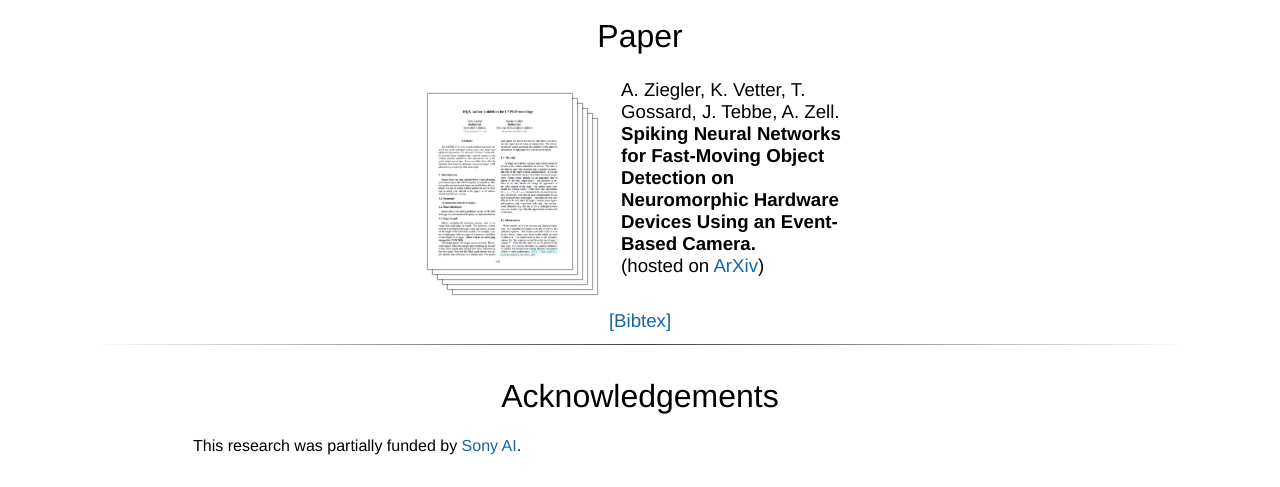
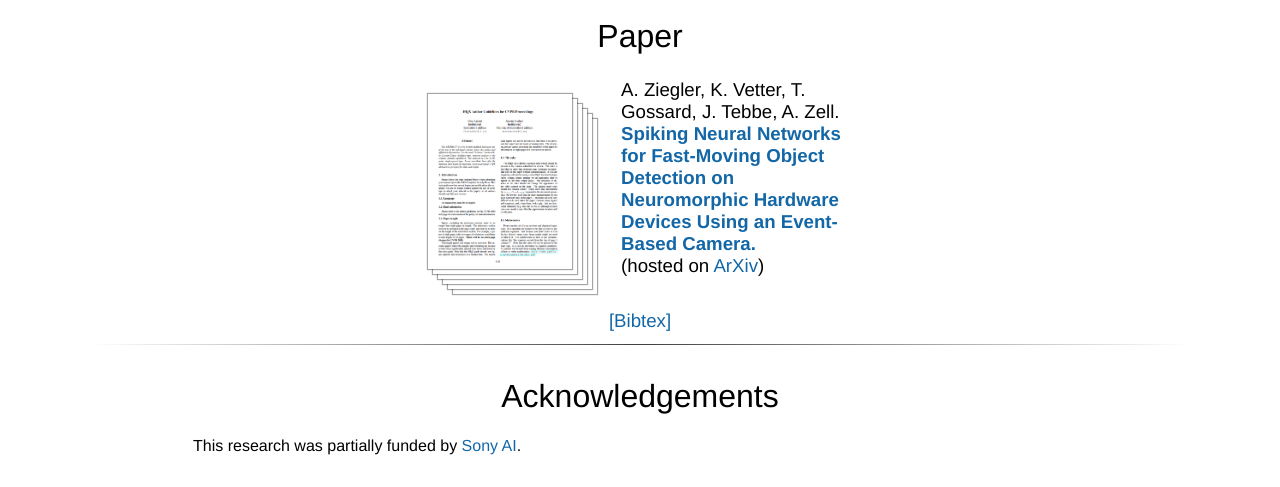
Before and after one commit to cogsys-tuebingen/snn-edge-benchmark, a plain HTML site: page index.html in a window 1280 px wide. Shown: the part 1474-1961 px from the top of the page. Drawn offline with Linux system fonts and the light colour scheme; a script that the page names is missing.

Commit message:
Added arXiv link to paper title.

```diff
--- a/index.html
+++ b/index.html
@@ -323,7 +323,7 @@
     <tr>
       <td><a href="https://arxiv.org/pdf/2403.10677"><img class="layered-paper-big" style="height:175px" src="./resources/paper.png" /></a></td>
       <td><span style="font-size:14pt">A. Ziegler, K. Vetter, T. Gossard, J. Tebbe, A. Zell.<br>
-          <b>Spiking Neural Networks for Fast-Moving Object Detection on Neuromorphic Hardware Devices Using an Event-Based Camera.</b><br>
+          <b><a href="https://arxiv.org/pdf/2403.10677">Spiking Neural Networks for Fast-Moving Object Detection on Neuromorphic Hardware Devices Using an Event-Based Camera.</a></b><br>
           <!--In Conference, 20XX.<br>-->
           (hosted on <a href="https://arxiv.org/pdf/2403.10677">ArXiv</a>)<br>
           <!-- (<a href="./resources/camera-ready.pdf">camera ready</a>)<br> -->
```
